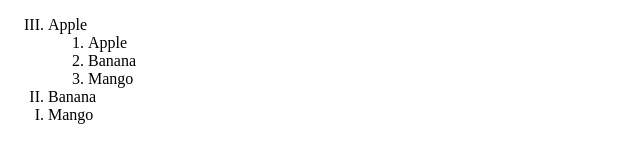
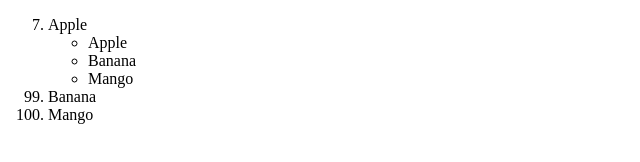
Before and after one commit to kchore42/example, a plain HTML site: page index.html in a window 1280 px wide. Shown: the full height of the page, 0-640 px from the left. Drawn offline with Linux system fonts and the light colour scheme.

Commit message:
Add files via upload

```diff
--- a/index.html
+++ b/index.html
@@ -6,16 +6,16 @@
     <link rel="stylesheet" href="./main.css">
 </head>
 <body>
-    <ol type="I" reversed="reversed">
-        <li>
+    <ol>
+        <li value="7">
             Apple
-            <ol>
+            <ul>
                 <li>Apple</li>
                 <li>Banana</li>
                 <li>Mango</li>
-            </ol>
+            </ul>
         </li>
-        <li>Banana</li>
+        <li value="99">Banana</li>
         <li>Mango</li>
     </ol>
 </body>
```
